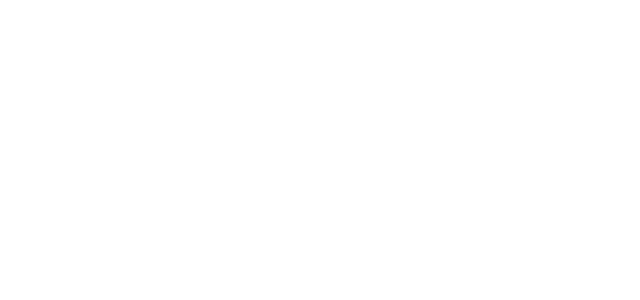
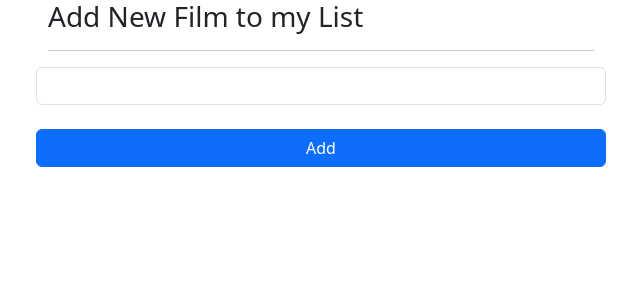
Before and after one commit to ArsenSadykov2/HomeWork-59, a React (Vite) app: page / in a window 1280 px wide. Shown: the top 300 px of the page, without its empty margins (34-674 px from the left). Built offline with nearby package versions, Linux system fonts and the light colour scheme.

Commit message:
Second Commit. Created component for adding new Film to my own List.

```diff
--- a/src/App.tsx
+++ b/src/App.tsx
@@ -1,11 +1,21 @@
 import './App.css'
+import React from "react";
+import Task1 from "./components/Task1/Task1.tsx";
 
 const App = () => {
+    const [newmovies, setNewmovies] = React.useState([]);
 
 
    return (
     <>
-
+        <main className="container">
+            <div className="row">
+                <div className="col-6">
+                    <Task1/>
+                </div>
+                <div className="col-6"></div>
+            </div>
+        </main>
     </>
    )
 
--- /dev/null
+++ b/src/components/Task1/Task1.tsx
@@ -0,0 +1,36 @@
+import {useState} from "react";
+import {Item} from "../../types";
+
+
+const Task1 = () => {
+    const [movieItem, setMovieItem] = useState<Item>({
+        id: String(new Date().toString()),
+        name: '',
+    });
+    const inputChangeHandler = (e: React.ChangeEvent<HTMLInputElement>) => {
+        const {value, name} = e.target;
+        setMovieItem(prevState => ({...prevState, [name]: value}));
+    }
+    return (
+        <div>
+            <form>
+                <h3>Add New Film to my List</h3>
+                <hr/>
+                <div className="row">
+                    <label htmlFor="name"></label>
+                    <input
+                        type="text"
+                        id={movieItem.id}
+                        name="name"
+                        className="form-control"
+                        value={movieItem.name}
+                        onChange={inputChangeHandler}
+                    />
+                    <button type="submit" className="btn btn-primary mt-4">Add</button>
+                </div>
+            </form>
+        </div>
+    );
+};
+
+export default Task1;
--- a/src/main.tsx
+++ b/src/main.tsx
@@ -1,6 +1,7 @@
 import { StrictMode } from 'react'
 import { createRoot } from 'react-dom/client'
 import App from './App.tsx'
+import 'bootstrap/dist/css/bootstrap.min.css';
 
 createRoot(document.getElementById('root')!).render(
   <StrictMode>
--- /dev/null
+++ b/src/types.d.ts
@@ -0,0 +1,4 @@
+export interface Item {
+    id: string;
+    name: string;
+}
```
Also changed, not shown: src/components/Task2/Task2.tsx (added, +11 -0 lines).
